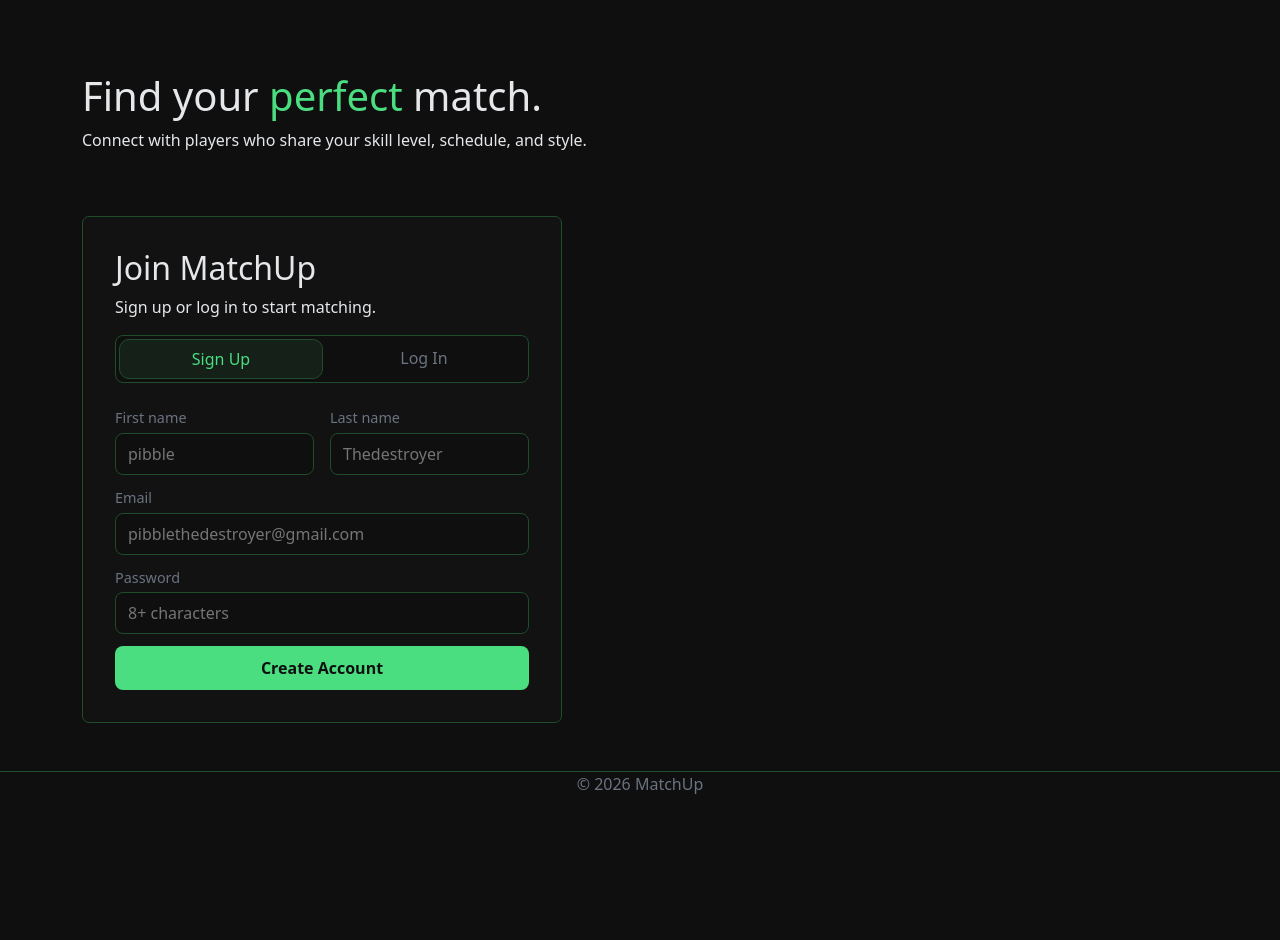
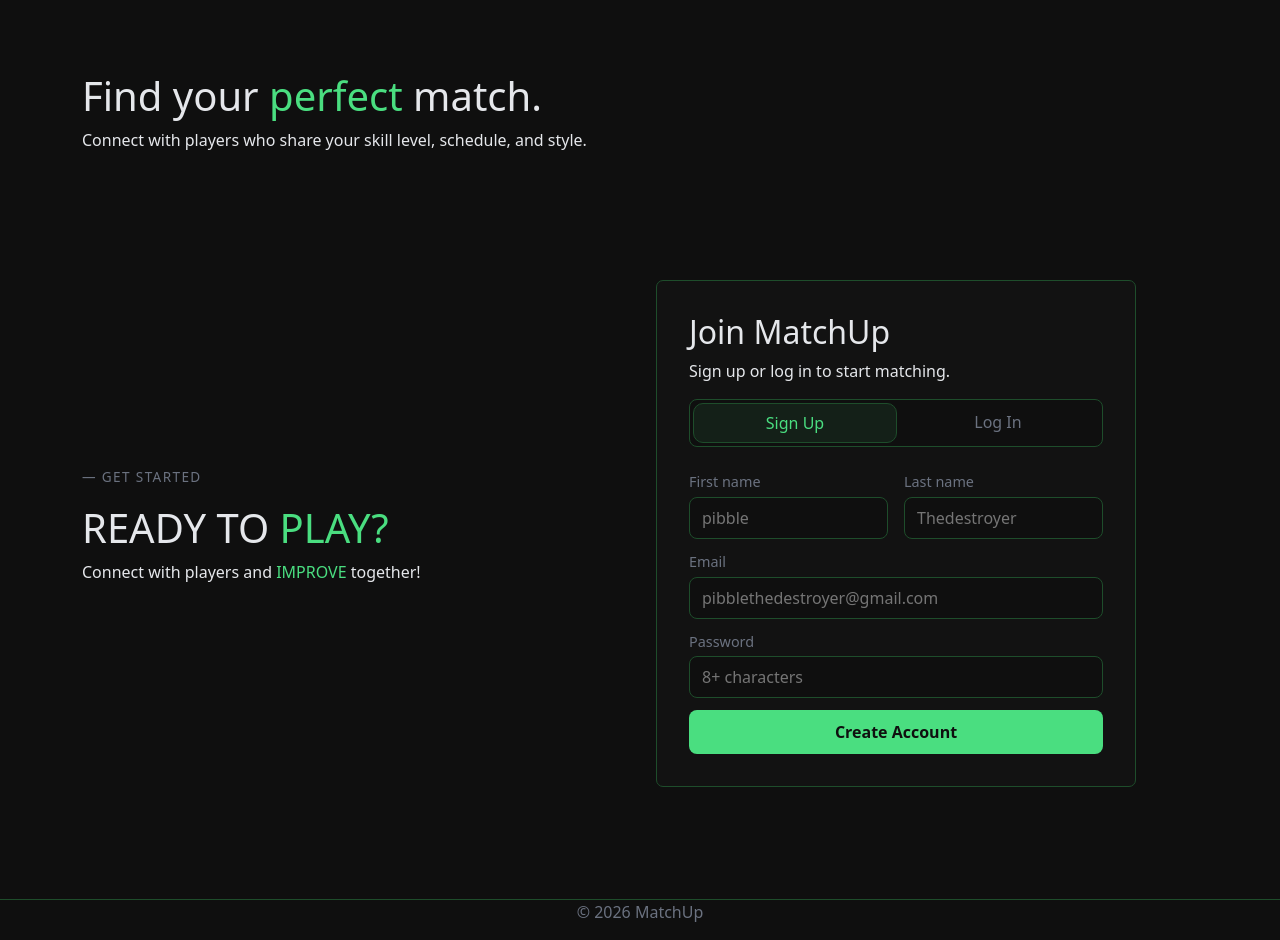
Before and after one commit to Joelolpop/CITS3403-Agile_Web_Dev-Sports_Matchmaking, a Flask app: page / in a window 1280 px wide. Shown: the part 57-997 px from the top of the page. Before the commit the page ends 851 px from the top, so only its background shows below. Run offline with Flask 3, Linux system fonts and the light colour scheme.

Commit message:
made the su,li and createevent boxes be pushes to the right along with some minor design changes

```diff
--- a/app/static/css/homepage.css
+++ b/app/static/css/homepage.css
@@ -69,3 +69,25 @@
 .hidden {
     display: none;
 }
+.push-section {
+    display: flex;
+    align-items: center;
+    justify-content: space-between;
+    gap: 2rem;
+    padding: 4rem 0;
+}
+
+.push-left {
+    flex: 1;
+}
+
+.push-right {
+    flex: 1;
+}
+
+.push-tag {
+    color: var(--text-boring);
+    font-size: 0.85rem;
+    letter-spacing: 0.1em;
+    margin-bottom: 1rem;
+}
--- a/app/static/js/homepage.js
+++ b/app/static/js/homepage.js
@@ -1,8 +1,12 @@
 function handleAuth(type) {
     if (type === 'su') {
         console.log('signing up...');
+        document.getElementById('auth-box').classList.add('hidden');
+        document.getElementById('create-box').classList.remove('hidden');
     } else {
         console.log('logging in...');
+        document.getElementById('auth-box').classList.add('hidden');
+        document.getElementById('create-box').classList.remove('hidden');
     }
 }
 
--- a/app/templates/homepage.html
+++ b/app/templates/homepage.html
@@ -7,6 +7,13 @@
     <p>Connect with players who share your skill level, schedule, and style.</p>
 </div>
 
+<div class="push-section">
+    <div class="push-left">
+        <p class="push-tag">— GET STARTED</p>
+        <h1>READY TO <span class="text-green">PLAY?</span></h1>
+        <p>Connect with players and <span class="text-green">IMPROVE</span> together!</p>
+    </div>
+    <div class="push-right">
         <div class="auth-box" id="auth-box">
             <h2>Join MatchUp</h2>
             <p>Sign up or log in to start matching.</p>
@@ -30,11 +37,8 @@
                 <label class="auth-label">Password</label><input class="auth-input" type="password" placeholder="Youz password">
                 <button class="auth-btn"onclick="handleAuth('li')">Log In</button>
             </div>
-
-
         </div>
-
-<div class="auth-box hidden">
+        <div class="auth-box hidden"id="create-box">
             <h2>Create an event!</h2>
             <p id="welcome">What are you playing?</p>
             <label class="auth-label">Event name</label><input class="auth-input" placeholder="e.g. Tennis at UWA">
@@ -59,6 +63,13 @@
             <button class="auth-btn">Create Event →</button>
         </div>
 
+    </div>
+
+
+</div>
+
+
+
 <script src="{{ url_for('static', filename='js/homepage.js') }}"></script>
 
 {% endblock %}
```
Lines whose indentation alone changed are shown as unchanged.
